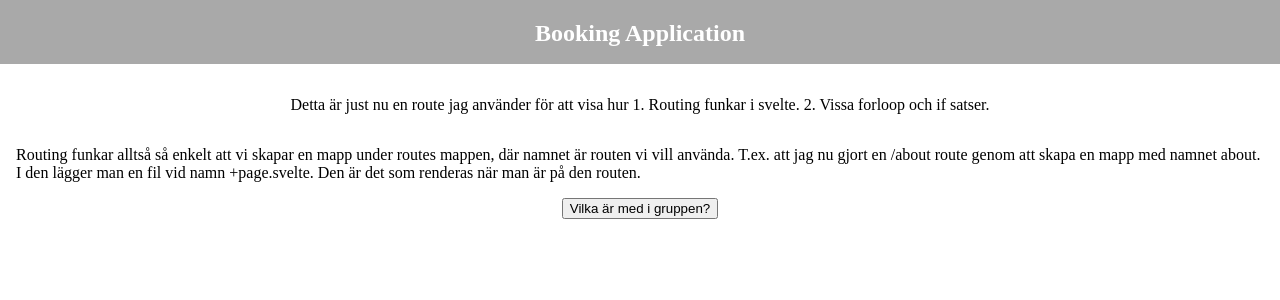
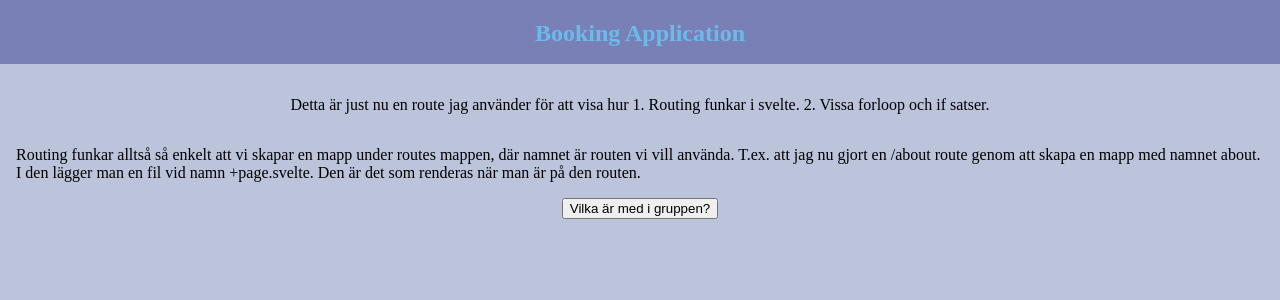
Before and after one commit to oozet/BookingApplication, a SvelteKit app in the folder frontend/: page /about in a window 1280 px wide. Shown: the top 300 px of the page. Built offline with nearby package versions, Linux system fonts and the light colour scheme; a web font is replaced by a local one.

Commit message:
Change: Try some differnt colors for webpage

```diff
--- a/frontend/src/components/navbar.svelte
+++ b/frontend/src/components/navbar.svelte
@@ -13,7 +13,7 @@
 	<div class="left-nav"></div>
 	<div class="middle-nav"><h1>Booking Application</h1></div>
 	<div class="right-nav">
-		<Hamburger bind:open title="Toogle a menu with navigation" --color="white" type="minus" />
+		<Hamburger bind:open title="Toogle a menu with navigation" --color="#6bbaecff" type="minus" />
 	</div>
 </nav>
 {#if open}
@@ -28,7 +28,7 @@
 	nav {
 		display: grid;
 		grid-template-columns: 2fr 8fr 2fr;
-		background-color: darkgray;
+		background-color: #7880b5ff;
 		width: 100vw;
 		height: 4rem;
 		gap: 0.5rem;
@@ -41,7 +41,7 @@
 		justify-content: center;
 	}
 	.middle-nav > h1 {
-		color: white;
+		color: #6bbaecff;
 	}
 	.right-nav {
 		display: flex;
@@ -51,7 +51,7 @@
 
 	.hamburger-dropdown {
 		height: 40vh;
-		background-color: darkgray;
+		background-color: #7880b5ff;
 		display: flex;
 		flex-direction: column;
 		justify-content: center;
--- a/frontend/static/global.css
+++ b/frontend/static/global.css
@@ -1,6 +1,6 @@
 body {
     margin: 0;
-    background-color: rgb(255, 255, 255);
+    background-color: #bcc4dbff;
     height: 100vh;
     overflow: hidden;
     display: flex;
```
